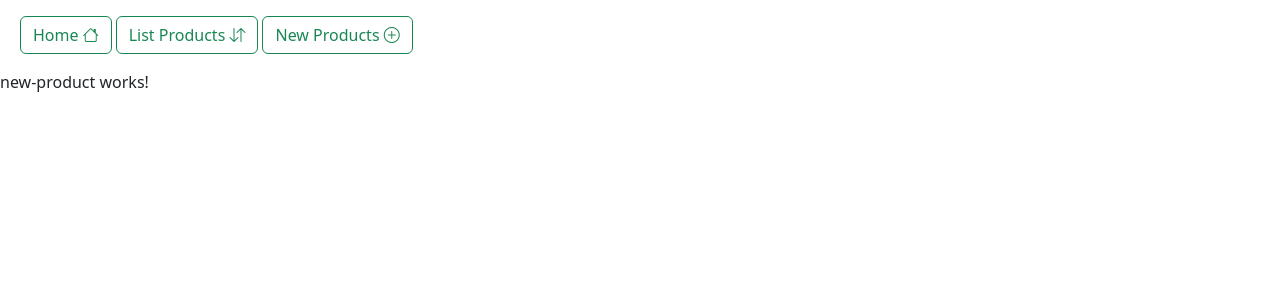
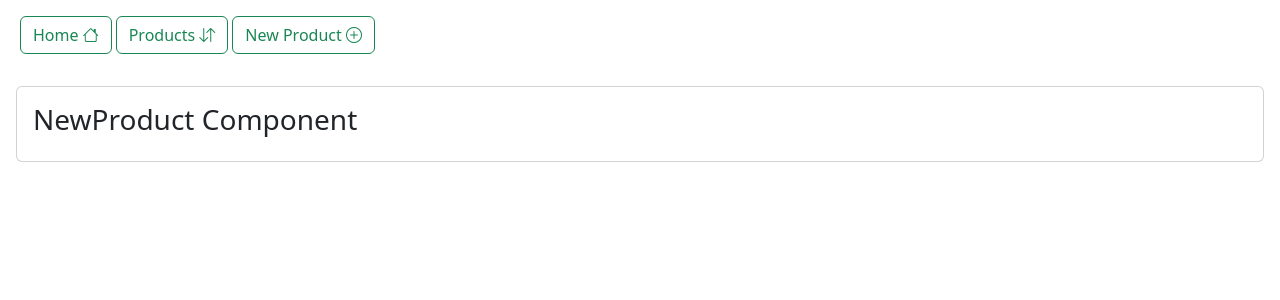
Before and after one commit to zoulou421/angular-app-basic-concept, an Angular app: page /newProduct in a window 1280 px wide. Shown: the top 300 px of the page. Built offline with nearby package versions, Linux system fonts and the light colour scheme.

Commit message:
nav refactory with loop ngFor

```diff
--- a/src/app/app.component.html
+++ b/src/app/app.component.html
@@ -3,7 +3,7 @@
 <!--router-outlet /-->
 <nav class="p-3">
   <ul class="nav nav-pills">
-    <li>
+    <!--li>
       <button class="btn btn-outline-success ms-1" routerLink="/home">Home
         <i class=" bi bi-house text-success"></i>
       </button>
@@ -21,6 +21,15 @@
       <button class="btn btn-outline-success ms-1" routerLink="/newProduct">New Products
         <i class=" bi bi-plus-circle text-success"></i>
       </button>
+    </li-->
+    <li *ngFor="let action of actions">
+       <button
+         (click)=" setCurrentAction(action)"
+         [ngClass]="action==currentAction?'btn btn-success ms-1':'btn btn-outline-success ms-1' "
+         routerLink="{{action.route}}" >
+         {{action.title}}
+         <i class=" bi bi-{{action.icon}} text-success"></i>
+       </button>
     </li>
   </ul>
 </nav>
--- a/src/app/app.component.ts
+++ b/src/app/app.component.ts
@@ -18,5 +18,14 @@
       clearInterval(this.intervalSub);
     }
   }*/
+  actions:Array<any>=[
+    {title:"Home","route":"/home", icon:"house"},
+    {title:"Products","route":"/products", icon:"arrow-down-up"},
+    {title:"New Product","route":"/newProduct", icon:"plus-circle"},
+  ];
+currentAction:any;
 
+  setCurrentAction(action: any) {
+    this.currentAction=action;
+  }
 }
--- a/src/app/home/home.component.html
+++ b/src/app/home/home.component.html
@@ -1 +1,7 @@
-<p>home works!</p>
+<div class="p-3">
+  <div class="card">
+    <div class="card-body">
+      <h3>Home Component</h3>
+    </div>
+  </div>
+</div>
--- a/src/app/new-product/new-product.component.html
+++ b/src/app/new-product/new-product.component.html
@@ -1 +1,7 @@
-<p>new-product works!</p>
+<div class="p-3">
+  <div class="card">
+    <div class="card-body">
+      <h3>NewProduct Component</h3>
+    </div>
+  </div>
+</div>
--- a/src/app/product/product.component.html
+++ b/src/app/product/product.component.html
@@ -1 +1,7 @@
-<p>product works!</p>
+<div class="p-3">
+  <div class="card">
+    <div class="card-body">
+      <h3>Product Component</h3>
+    </div>
+  </div>
+</div>
```
